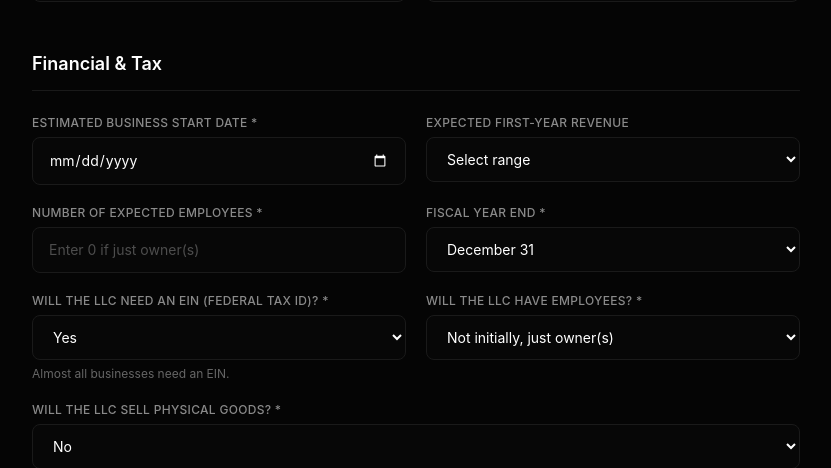
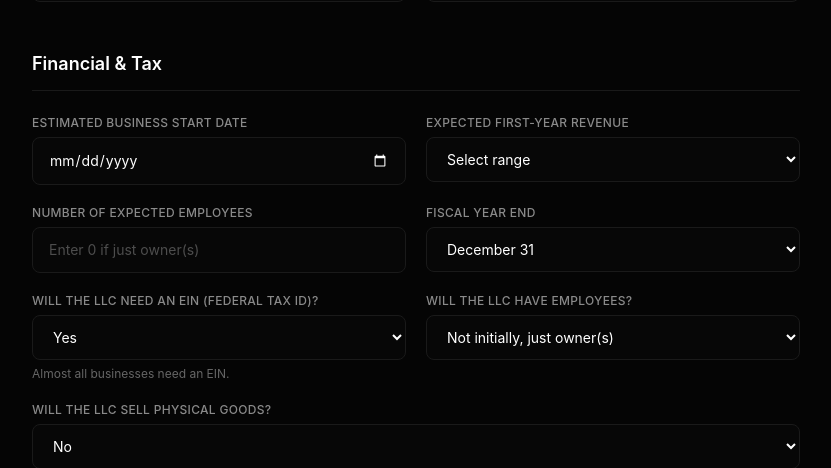
Before and after one commit to izzy358/izzy-designs-site, a Next.js app: page /intake/llc-formation in a window 1280 px wide. Shown: the part 2265-2733 px from the top of the page, without its empty margins (224-1055 px from the left). Built offline with nearby package versions, Linux system fonts and the light colour scheme.

Commit message:
fix: make Financial & Tax section all optional

```diff
--- a/app/intake/llc-formation/page.tsx
+++ b/app/intake/llc-formation/page.tsx
@@ -433,12 +433,11 @@ export default function LLCFormationIntake() {
             <div className="grid gap-5 sm:grid-cols-2">
               <div>
                 <label className="label-text">
-                  Estimated Business Start Date *
+                  Estimated Business Start Date
                 </label>
                 <input
                   name="startDate"
                   type="date"
-                  required
                   className="input-field"
                 />
               </div>
@@ -457,22 +456,20 @@ export default function LLCFormationIntake() {
               </div>
               <div>
                 <label className="label-text">
-                  Number of Expected Employees *
+                  Number of Expected Employees
                 </label>
                 <input
                   name="employeeCount"
                   type="number"
                   min={0}
-                  required
                   className="input-field"
                   placeholder="Enter 0 if just owner(s)"
                 />
               </div>
               <div>
-                <label className="label-text">Fiscal Year End *</label>
+                <label className="label-text">Fiscal Year End</label>
                 <select
                   name="fiscalYearEnd"
-                  required
                   className="input-field"
                   defaultValue="December 31"
                 >
@@ -484,11 +481,10 @@ export default function LLCFormationIntake() {
               </div>
               <div>
                 <label className="label-text">
-                  Will the LLC need an EIN (Federal Tax ID)? *
+                  Will the LLC need an EIN (Federal Tax ID)?
                 </label>
                 <select
                   name="needsEIN"
-                  required
                   className="input-field"
                   defaultValue="Yes"
                 >
@@ -501,9 +497,9 @@ export default function LLCFormationIntake() {
               </div>
               <div>
                 <label className="label-text">
-                  Will the LLC have employees? *
+                  Will the LLC have employees?
                 </label>
-                <select name="hasEmployees" required className="input-field">
+                <select name="hasEmployees" className="input-field">
                   <option value="Not initially, just owner(s)">
                     Not initially, just owner(s)
                   </option>
@@ -515,11 +511,10 @@ export default function LLCFormationIntake() {
               </div>
               <div className="sm:col-span-2">
                 <label className="label-text">
-                  Will the LLC sell physical goods? *
+                  Will the LLC sell physical goods?
                 </label>
                 <select
                   name="sellsPhysicalGoods"
-                  required
                   className="input-field"
                 >
                   <option value="No">No</option>
```
